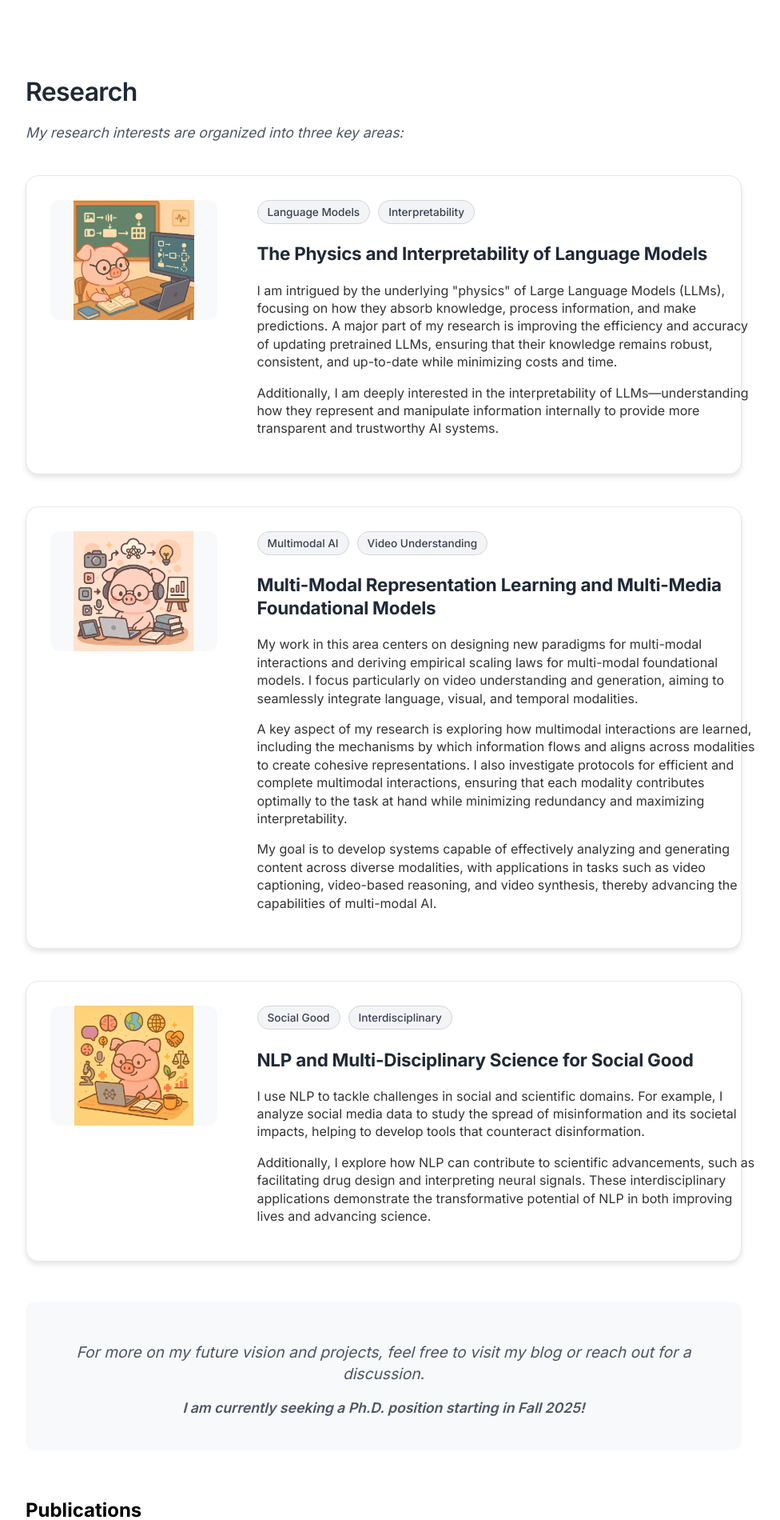
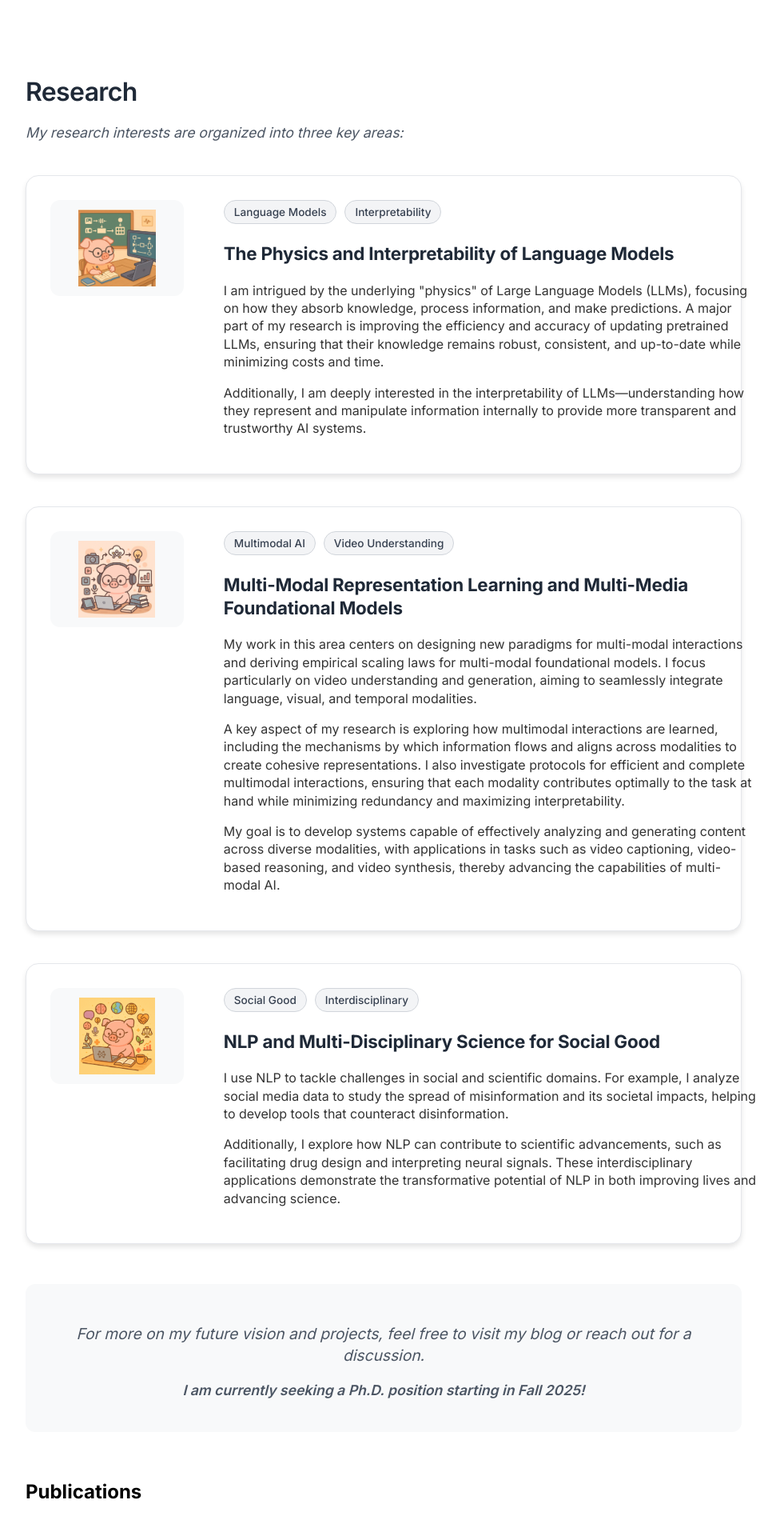
Before and after one commit to Lumos-Jiateng/Lumos-Jiateng.github.io, a Jekyll site: the page built from index.html, in a window 1280 px wide. Shown: the part 859-2759 px from the top of the page at 80% size, without its empty margins (160-1136 px from the left). Built offline with Jekyll 4.4.1, drawn with Linux system fonts in a browser that asks for light colours; grey boxes are pictures that could not be loaded.

Commit message:
进一步缩小Research部分图片尺寸：容器20%宽度，图片80%尺寸

```diff
--- a/css/main.css
+++ b/css/main.css
@@ -86,8 +86,8 @@ ul.posts li {
 }
 
 .research-image {
-    flex: 0 0 25%;
-    height: 150px;
+    flex: 0 0 20%;
+    height: 120px;
     border-radius: 12px;
     overflow: hidden;
     background: #f8f9fa;
@@ -98,8 +98,8 @@ ul.posts li {
 }
 
 .research-image img {
-    width: 100%;
-    height: 100%;
+    width: 80%;
+    height: 80%;
     object-fit: contain;
     transition: transform 0.3s ease;
 }
@@ -109,7 +109,7 @@ ul.posts li {
 }
 
 .research-content {
-    flex: 0 0 75%;
+    flex: 0 0 80%;
     padding-left: 20px;
 }
 
```
